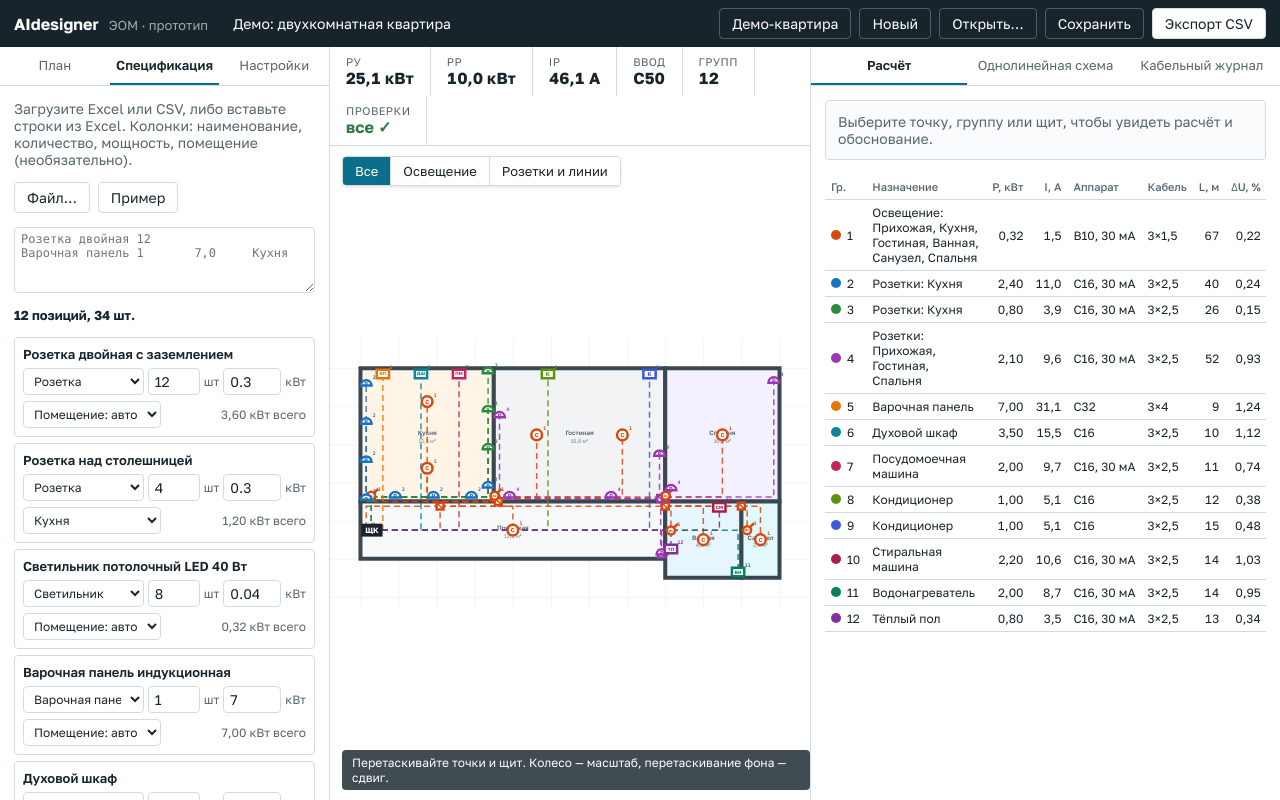
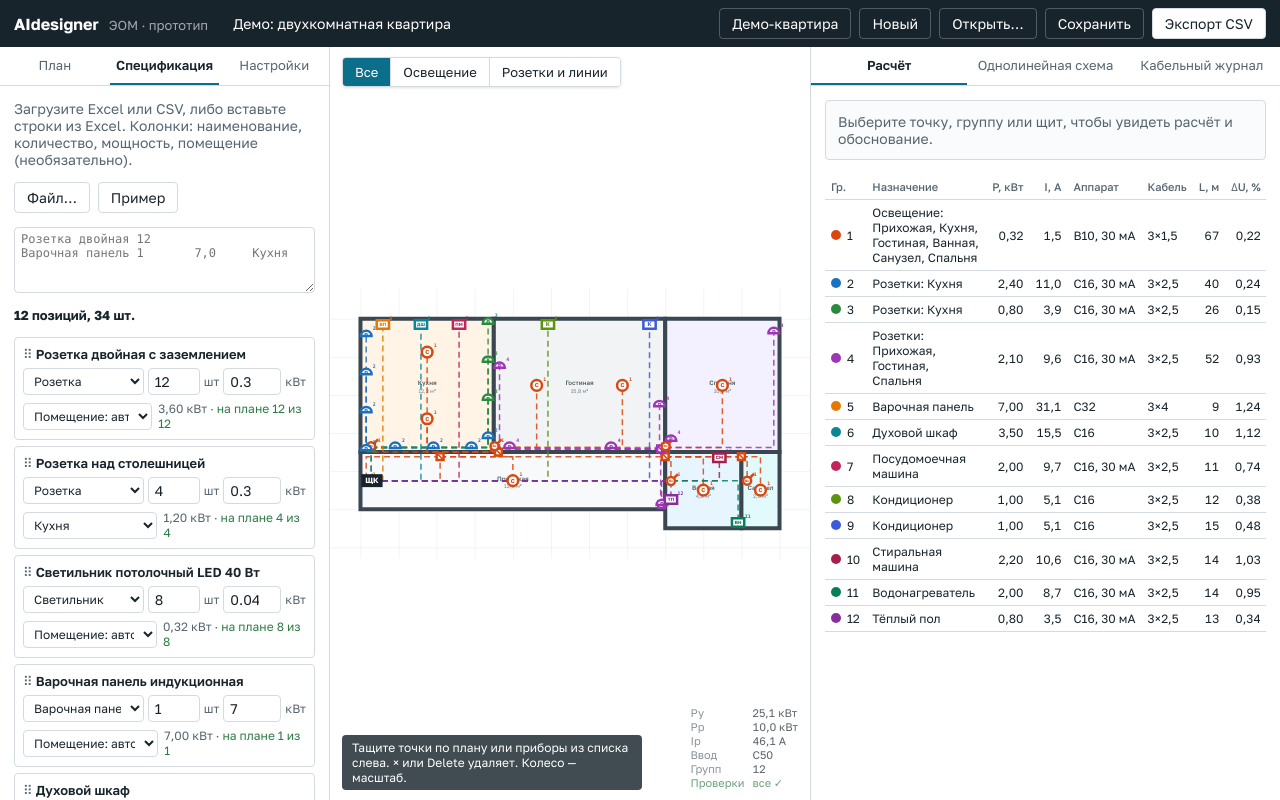
Before and after one commit to ReToplerdaf/AIdesigner, a React (Vite) app: page / in a window 1280 px wide. Built offline with nearby package versions, Linux system fonts and the light colour scheme; a web font is replaced by a local one.

Commit message:
Сводка щита в углу плана, удаление и перетаскивание приборов на план
Co-Authored-By: Claude Opus 5.5 (1M context) <noreply@anthropic.com>
Claude-Session: https://claude.ai/code/session_01Mztoe69fozS2MxaCYay39c

```diff
--- a/src/App.tsx
+++ b/src/App.tsx
@@ -147,7 +147,6 @@ export default function App() {
       </aside>
 
       <main className="center">
-        <PanelSummary calc={calc} project={project} onSelect={() => setSelection({ kind: 'panel' })} />
         <PlanEditor
           project={project}
           calc={calc}
@@ -167,6 +166,7 @@ export default function App() {
             setLeft('plan');
           }}
         />
+        <PanelSummary calc={calc} project={project} onSelect={() => { setSelection({ kind: 'panel' }); setRight('calc'); }} />
       </main>
 
       <aside className="right">
--- a/src/styles.css
+++ b/src/styles.css
@@ -92,6 +92,15 @@ textarea { width: 100%; font-family: var(--mono); font-size: 12px; resize: verti
 .seg button + button { border-left: 1px solid var(--line); }
 .seg button.on { background: var(--accent); color: #fff; }
 
+.palette { display: flex; flex-wrap: wrap; gap: 4px; }
+.chip { display: inline-flex; align-items: center; gap: 4px; padding: 3px 8px; border: 1px solid var(--line); border-radius: 12px; font-size: 12px; cursor: grab; background: var(--surface); user-select: none; }
+.chip:hover { border-color: var(--accent); }
+.chip b { font-family: var(--mono); color: var(--ink-2); font-size: 11px; }
+.placed { color: var(--ink-2); }
+.placed.full { color: var(--ok); }
+.plan.dropping svg { outline: 2px dashed var(--accent); outline-offset: -4px; }
+.del-handle { cursor: pointer; }
+.del-handle:hover circle { fill: var(--bad); }
 .calib { display: flex; flex-direction: column; gap: 6px; padding: 10px; background: var(--accent-soft); border-radius: 4px; font-size: 13px; }
 .calib input { width: 100px; }
 
@@ -102,6 +111,8 @@ textarea { width: 100%; font-family: var(--mono); font-size: 12px; resize: verti
 
 .spec-head { font-size: 13px; }
 .spec-list { display: flex; flex-direction: column; gap: 6px; }
+.spec-name.drag { cursor: grab; }
+.grip { color: var(--ink-2); font-weight: 400; }
 .spec-item { border: 1px solid var(--line); border-radius: 4px; padding: 8px; display: flex; flex-direction: column; gap: 6px; }
 .spec-item.unknown { border-color: var(--bad); }
 .spec-name { font-weight: 600; font-size: 13px; overflow: hidden; text-overflow: ellipsis; white-space: nowrap; }
@@ -117,13 +128,16 @@ textarea { width: 100%; font-family: var(--mono); font-size: 12px; resize: verti
 .field-inline input { width: 80px; }
 .field-inline select { max-width: 280px; }
 
+.center { position: relative; }
 .summary {
-  display: flex; gap: 0; background: var(--surface); border: 0; border-bottom: 1px solid var(--line);
-  padding: 0; cursor: pointer; text-align: left; flex-wrap: wrap;
+  position: absolute; right: 12px; bottom: 10px; z-index: 1;
+  display: flex; flex-direction: column; gap: 1px;
+  background: none; border: 0; padding: 0; cursor: pointer; text-align: left;
+  font-size: 11px; color: var(--ink-2); opacity: 0.7;
 }
-.summary > div { display: flex; flex-direction: column; padding: 8px 16px; border-right: 1px solid var(--line); }
-.summary .k { font-size: 11px; color: var(--ink-2); text-transform: uppercase; letter-spacing: 0.04em; }
-.summary .v { font-size: 16px; font-weight: 700; font-variant-numeric: tabular-nums; }
+.summary:hover { opacity: 1; }
+.summary > div { display: grid; grid-template-columns: 58px auto; gap: 4px; }
+.summary .v { font-variant-numeric: tabular-nums; color: var(--ink); }
 .summary .bad .v { color: var(--bad); }
 .summary .ok .v { color: var(--ok); }
 
@@ -131,7 +145,7 @@ textarea { width: 100%; font-family: var(--mono); font-size: 12px; resize: verti
 .plan svg { width: 100%; height: 100%; display: block; background: var(--surface); touch-action: none; user-select: none; }
 .plan-layers { position: absolute; left: 12px; top: 10px; box-shadow: 0 1px 3px rgba(0,0,0,0.12); }
 .plan-layers button { flex: none; padding: 6px 12px; }
-.plan-hint { position: absolute; left: 12px; bottom: 10px; background: rgba(24, 36, 44, 0.82); color: #fff; padding: 5px 10px; border-radius: 4px; font-size: 12px; pointer-events: none; }
+.plan-hint { position: absolute; left: 12px; bottom: 10px; max-width: calc(100% - 180px); background: rgba(24, 36, 44, 0.82); color: #fff; padding: 5px 10px; border-radius: 4px; font-size: 12px; pointer-events: none; }
 .room-label { text-anchor: middle; fill: var(--ink-2); font-weight: 600; pointer-events: none; }
 .room-area { text-anchor: middle; fill: var(--ink-2); pointer-events: none; opacity: 0.8; }
 .device { cursor: move; }
--- a/src/ui/PlanEditor.tsx
+++ b/src/ui/PlanEditor.tsx
@@ -2,8 +2,8 @@ import { useCallback, useEffect, useMemo, useRef, useState } from 'react';
 import { area, bbox, centroid, rect } from '../engine/geometry';
 import { DEVICE_TYPES } from '../engine/norms';
 import { roomAt } from '../engine/placement';
-import type { DeviceKind, Project, ProjectCalc, Pt, Room } from '../engine/types';
-import { fmt, groupColor, type Selection, type Tool, type Update } from './state';
+import type { Device, DeviceKind, DeviceTypeKey, Project, ProjectCalc, Pt, Room } from '../engine/types';
+import { DRAG_MIME, fmt, groupColor, type DragPayload, type Selection, type Tool, type Update } from './state';
 
 interface Props {
   project: Project;
@@ -28,6 +28,7 @@ type Drag =
   | null;
 
 const R = 140;
+let dropSeq = 0;
 
 /** Слой плана: всё сразу, только освещение (светильники и выключатели) или только силовая часть. */
 type Layer = 'all' | 'light' | 'power';
@@ -67,6 +68,7 @@ export function PlanEditor(props: Props) {
   const [drag, setDrag] = useState<Drag>(null);
   const [preview, setPreview] = useState<Pt[] | null>(null);
   const [calPts, setCalPts] = useState<Pt[]>([]);
+  const [dropping, setDropping] = useState(false);
   const [layer, setLayer] = useState<Layer>(() => {
     try {
       return (localStorage.getItem('aid-layer') as Layer) || 'all';
@@ -212,11 +214,58 @@ export function PlanEditor(props: Props) {
     setDrag(null);
   };
 
+  const removeDevice = (id: string) => {
+    update((pr) => ({ ...pr, devices: pr.devices.filter((d) => d.id !== id) }));
+    setSelection(null);
+  };
+
+  const canDrop = (e: React.DragEvent) => e.dataTransfer.types.includes(DRAG_MIME);
+  const onDrop = (e: React.DragEvent) => {
+    setDropping(false);
+    if (!canDrop(e)) return;
+    e.preventDefault();
+    let data: DragPayload;
+    try {
+      data = JSON.parse(e.dataTransfer.getData(DRAG_MIME));
+    } catch {
+      return;
+    }
+    const p = toSvg(e.clientX, e.clientY);
+    const pos = { x: Math.round(p.x), y: Math.round(p.y) };
+    const id = `d${Date.now().toString(36)}m${(dropSeq++).toString(36)}`;
+    update((pr) => {
+      let dev: Device;
+      if ('specId' in data) {
+        const item = pr.spec.find((x) => x.id === data.specId);
+        if (!item) return pr;
+        dev = { id, specId: item.id, typeKey: item.typeKey, label: item.name, powerW: item.powerW, roomId: roomAt(pos, pr.rooms), pos };
+      } else {
+        const t = DEVICE_TYPES[data.typeKey as DeviceTypeKey];
+        if (!t) return pr;
+        dev = { id, specId: 'manual', typeKey: t.key, label: t.label, powerW: t.defaultPowerW, roomId: roomAt(pos, pr.rooms), pos };
+      }
+      return { ...pr, devices: [...pr.devices, dev] };
+    });
+    setSelection({ kind: 'device', id });
+  };
+
   const unit = view.w / 1000; // примерно мм на пиксель при ширине окна ~1000 px
   const cursor = tool === 'select' ? (drag?.kind === 'pan' ? 'grabbing' : 'grab') : 'crosshair';
 
   return (
-    <div className="plan">
+    <div
+      className={`plan${dropping ? ' dropping' : ''}`}
+      onDragOver={(e) => {
+        if (!canDrop(e)) return;
+        e.preventDefault();
+        e.dataTransfer.dropEffect = 'copy';
+        if (!dropping) setDropping(true);
+      }}
+      onDragLeave={(e) => {
+        if (!e.currentTarget.contains(e.relatedTarget as Node)) setDropping(false);
+      }}
+      onDrop={onDrop}
+    >
       <svg
         ref={svgRef}
         viewBox={`${view.x} ${view.y} ${view.w} ${view.h}`}
@@ -345,6 +394,20 @@ export function PlanEditor(props: Props) {
                 </text>
               )}
               <title>{`${d.label}, ${fmt(d.powerW / 1000, 2)} кВт${no ? `, гр. ${no}` : ''}`}</title>
+              {sel && !off && (
+                <g
+                  className="del-handle"
+                  transform={`translate(${R * 1.2 + unit * 9} ${R * 0.6 + unit * 9})`}
+                  onPointerDown={(e) => {
+                    e.stopPropagation();
+                    removeDevice(d.id);
+                  }}
+                >
+                  <circle r={unit * 9} fill="var(--ink-2)" />
+                  <path d={`M${-unit * 3.5} ${-unit * 3.5}L${unit * 3.5} ${unit * 3.5}M${unit * 3.5} ${-unit * 3.5}L${-unit * 3.5} ${unit * 3.5}`} stroke="#fff" strokeWidth={2} vectorEffect="non-scaling-stroke" />
+                  <title>Удалить с плана (Delete)</title>
+                </g>
+              )}
             </g>
           );
         })}
@@ -387,7 +450,7 @@ export function PlanEditor(props: Props) {
         ))}
       </div>
       <div className="plan-hint">
-        {tool === 'select' && 'Перетаскивайте точки и щит. Колесо — масштаб, перетаскивание фона — сдвиг.'}
+        {tool === 'select' && 'Тащите точки по плану или приборы из списка слева. × или Delete удаляет. Колесо — масштаб.'}
         {tool === 'calibrate' && (calPts.length === 0 ? 'Кликните первую точку известного размера' : 'Кликните вторую точку')}
         {tool === 'room' && 'Растяните прямоугольник помещения'}
       </div>
--- a/src/ui/Results.tsx
+++ b/src/ui/Results.tsx
@@ -37,32 +37,22 @@ function TraceList({ trace }: { trace: Trace[] }) {
 export function PanelSummary({ calc, project, onSelect }: { calc: ProjectCalc; project: Project; onSelect: () => void }) {
   const p = calc.panel;
   const bad = calc.groups.filter((g) => g.checks.some((c) => !c.ok)).length + p.checks.filter((c) => !c.ok).length;
+  const rows: [string, string, string, string?][] = [
+    ['Ру', `${fmt(p.installedW / 1000, 1)} кВт`, 'Установленная мощность'],
+    ['Рр', `${fmt(p.designW / 1000, 1)} кВт`, 'Расчётная мощность с учётом коэффициента спроса'],
+    ['Iр', `${fmt(p.currentA, 1)} А`, 'Расчётный ток на вводе'],
+    ['Ввод', `C${p.inputBreakerA}${project.settings.phases === 3 ? ' 3P' : ''}`, 'Вводной автомат'],
+    ['Групп', String(calc.groups.length), 'Число групп в щите'],
+    ['Проверки', bad ? `${bad} ✕` : 'все ✓', 'Проверки по нормам. Нажмите, чтобы открыть расчёт щита', bad ? 'bad' : 'ok'],
+  ];
   return (
-    <button className="summary" onClick={onSelect}>
-      <div>
-        <span className="k">Ру</span>
-        <span className="v">{fmt(p.installedW / 1000, 1)} кВт</span>
-      </div>
-      <div>
-        <span className="k">Рр</span>
-        <span className="v">{fmt(p.designW / 1000, 1)} кВт</span>
-      </div>
-      <div>
-        <span className="k">Iр</span>
-        <span className="v">{fmt(p.currentA, 1)} А</span>
-      </div>
-      <div>
-        <span className="k">Ввод</span>
-        <span className="v">C{p.inputBreakerA}{project.settings.phases === 3 ? ' 3P' : ''}</span>
-      </div>
-      <div>
-        <span className="k">Групп</span>
-        <span className="v">{calc.groups.length}</span>
-      </div>
-      <div className={bad ? 'bad' : 'ok'}>
-        <span className="k">Проверки</span>
-        <span className="v">{bad ? `${bad} ✕` : 'все ✓'}</span>
-      </div>
+    <button className="summary" onClick={onSelect} title="Сводка по щиту. Нажмите, чтобы открыть расчёт щита">
+      {rows.map(([k, v, hint, cls]) => (
+        <div key={k} className={cls} title={hint}>
+          <span className="k">{k}</span>
+          <span className="v">{v}</span>
+        </div>
+      ))}
     </button>
   );
 }
--- a/src/ui/SpecPanel.tsx
+++ b/src/ui/SpecPanel.tsx
@@ -6,7 +6,7 @@ import { autoPlace, matchRooms, roomAt } from '../engine/placement';
 import { pointOnPerimeter } from '../engine/geometry';
 import type { DeviceTypeKey, SpecItem } from '../engine/types';
 import { DEMO_SPEC_TEXT } from '../data/demo';
-import { fmt, type Update } from './state';
+import { DRAG_MIME, fmt, type Update } from './state';
 import type { Project } from '../engine/types';
 
 export function SpecPanel({ project, update }: { project: Project; update: Update }) {
@@ -86,9 +86,20 @@ export function SpecPanel({ project, update }: { project: Project; update: Updat
           <div className="spec-list">
             {project.spec.map((s) => {
               const rooms = matchRooms(s.roomHint, project.rooms);
+              const placed = project.devices.filter((d) => d.specId === s.id).length;
               return (
                 <div key={s.id} className={`spec-item${s.confidence === 0 ? ' unknown' : ''}`}>
-                  <div className="spec-name" title={s.name}>{s.name}</div>
+                  <div
+                    className="spec-name drag"
+                    draggable
+                    title={`${s.name}. Перетащите на план, чтобы добавить точку`}
+                    onDragStart={(e) => {
+                      e.dataTransfer.setData(DRAG_MIME, JSON.stringify({ specId: s.id }));
+                      e.dataTransfer.effectAllowed = 'copy';
+                    }}
+                  >
+                    <span className="grip">⠿</span> {s.name}
+                  </div>
                   <div className="spec-fields">
                     <select id={`t-${s.id}`} value={s.typeKey} onChange={(e) => edit(s.id, { typeKey: e.target.value as DeviceTypeKey, confidence: 1 })}>
                       {Object.values(DEVICE_TYPES).map((t) => (
@@ -107,7 +118,9 @@ export function SpecPanel({ project, update }: { project: Project; update: Updat
                         <option key={r.id} value={r.name}>{r.name}</option>
                       ))}
                     </select>
-                    <span className="muted small">{fmt((s.powerW * s.qty) / 1000, 2)} кВт всего</span>
+                    <span className="muted small">
+                      {fmt((s.powerW * s.qty) / 1000, 2)} кВт · <span className={`placed${placed >= s.qty ? ' full' : ''}`}>на плане {placed} из {s.qty}</span>
+                    </span>
                   </div>
                 </div>
               );
@@ -117,7 +130,7 @@ export function SpecPanel({ project, update }: { project: Project; update: Updat
             Разложить по плану
           </button>
           {project.rooms.length === 0 && <p className="muted small">Сначала задайте помещения на вкладке «План».</p>}
-          <p className="muted small">Раскладка заменит все точки на плане. Ручные перемещения будут потеряны.</p>
+          <p className="muted small">Раскладка заменит все точки на плане. Ручные перемещения будут потеряны. Отдельные точки можно добавить, перетащив позицию за название на план.</p>
         </>
       )}
     </div>
--- a/src/ui/state.ts
+++ b/src/ui/state.ts
@@ -53,3 +53,7 @@ export function download(filename: string, content: string, type: string) {
 
 export const fmt = (v: number, d = 1) =>
   v.toLocaleString('ru-RU', { maximumFractionDigits: d, minimumFractionDigits: d });
+
+/** Перетаскивание из списка на план: позиция спецификации или тип прибора без спецификации. */
+export const DRAG_MIME = 'application/x-aid-device';
+export type DragPayload = { specId: string } | { typeKey: string };
```
Also changed, not shown: src/ui/PlanPanel.tsx (+23 -2 lines).
